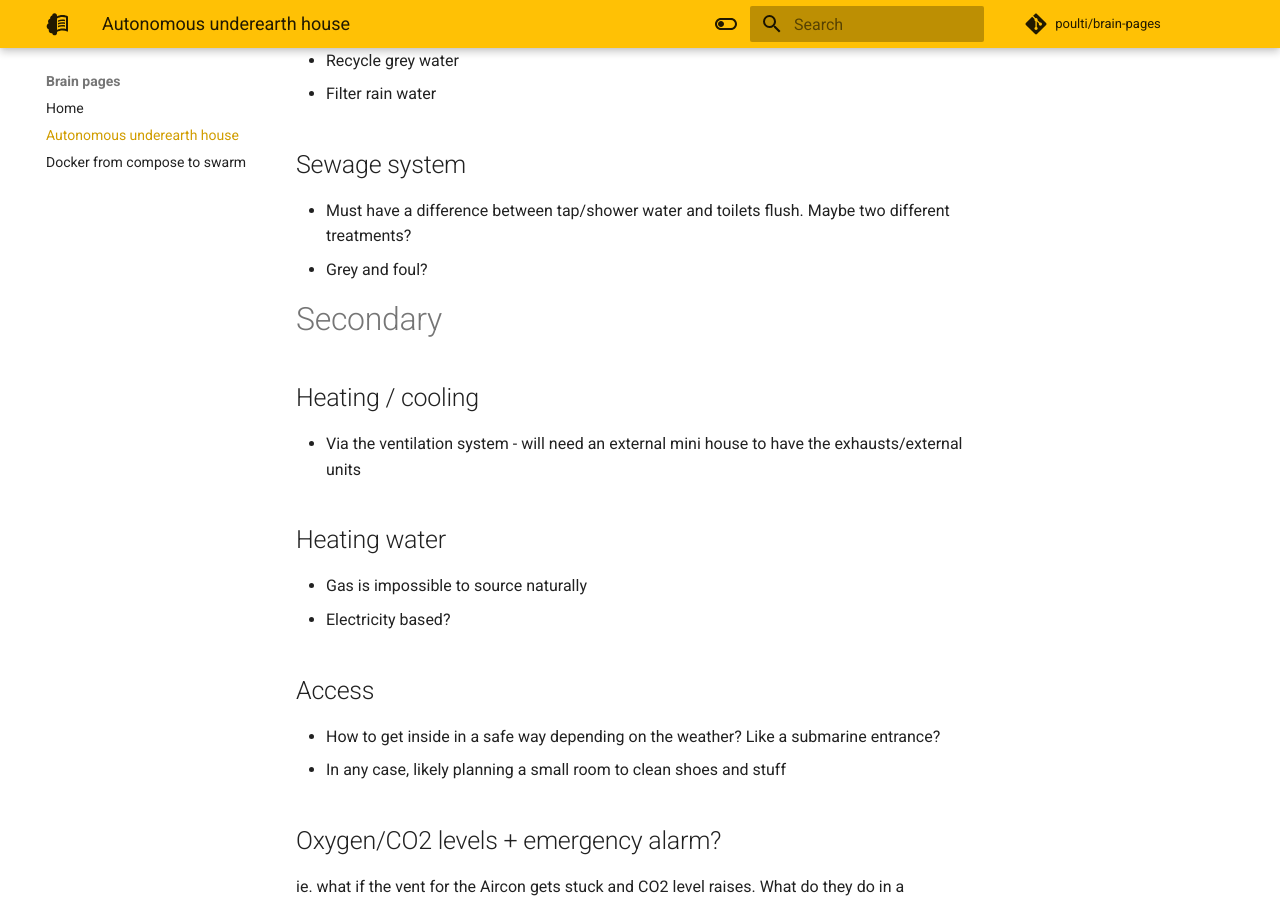
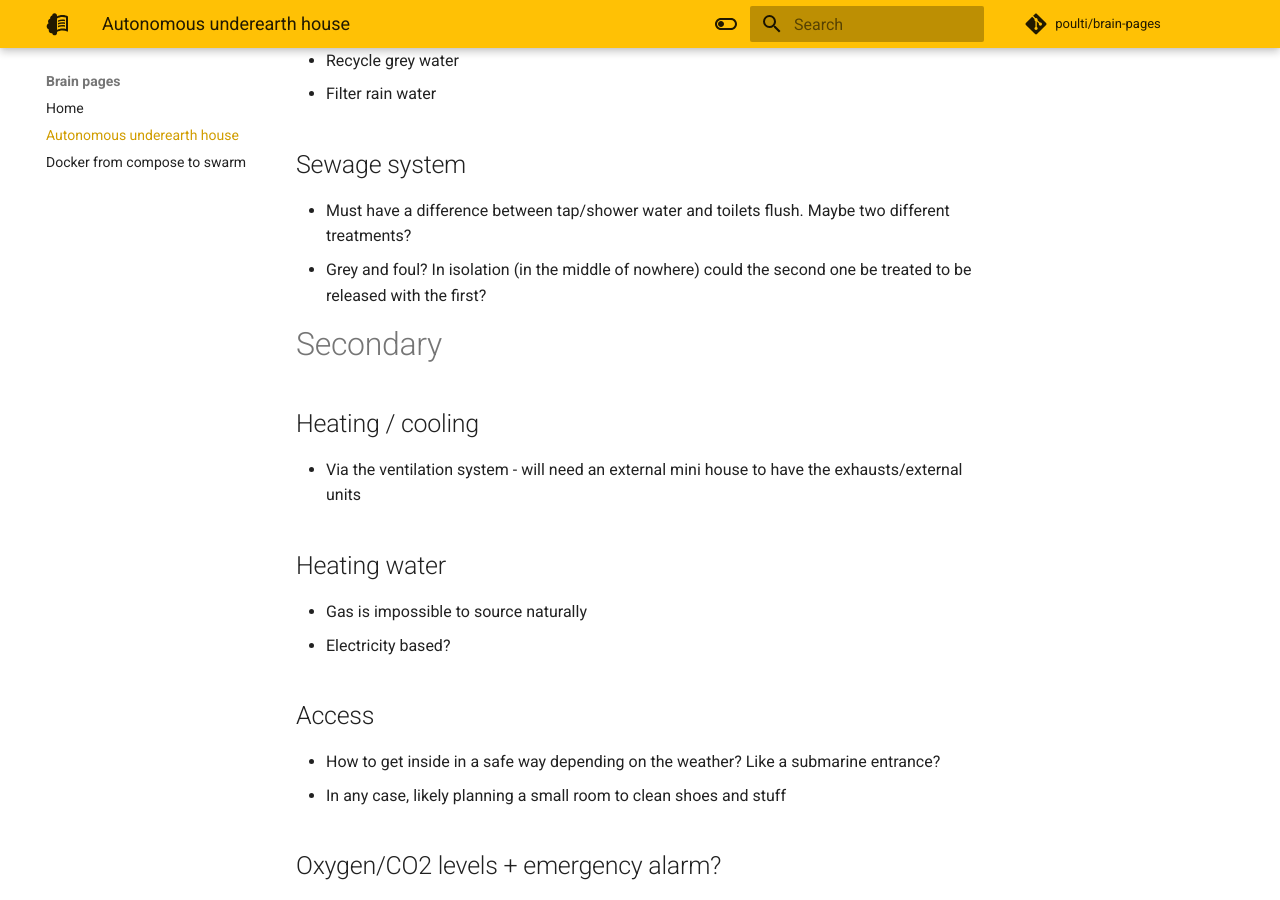
Before and after one commit to poulti/brain-pages, an MkDocs documentation site: the page built from docs/autonomous-underearth-house.md, in a window 1280 px wide and 900 px high, scrolled down 1348 px. Built offline with MkDocs 1.6.1 and Material for MkDocs 9.7.7, drawn with Linux system fonts in a browser that asks for light colours; comment, search, counter and statistics services are not loaded.

Commit message:
Add on sewers

```diff
--- a/docs/autonomous-underearth-house.md
+++ b/docs/autonomous-underearth-house.md
@@ -35,7 +35,7 @@
 - Filter rain water
 ## Sewage system
 - Must have a difference between tap/shower water and toilets flush. Maybe two different treatments?
-- Grey and foul?
+- Grey and foul? In isolation (in the middle of nowhere) could the second one be treated to be released with the first?
 
 
 # Secondary
```
